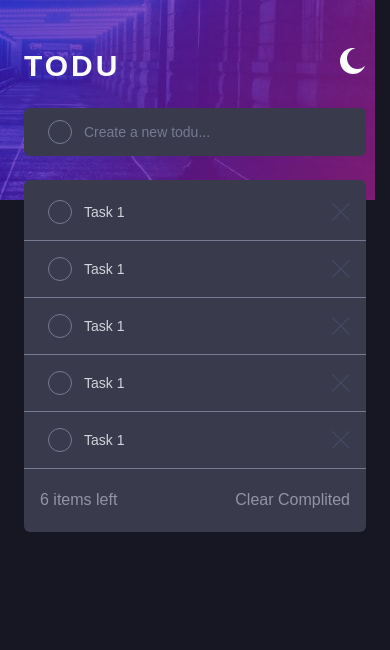
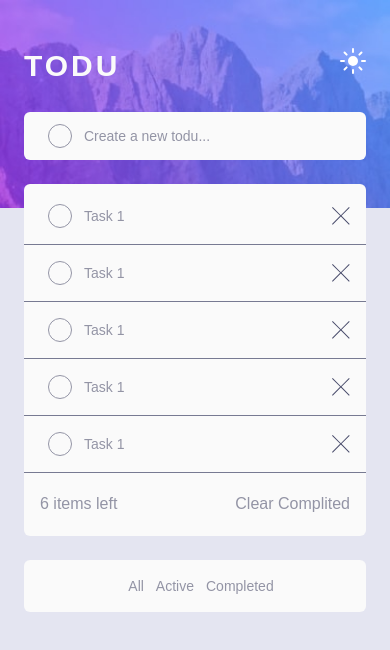
Before and after one commit to GrzegorzBanaszak/todo_graphql, a React (Create React App) app in the folder client/: page / in a window 390 px wide. Shown: the top 650 px of the page. Built offline with nearby package versions, Linux system fonts and the light colour scheme.

Commit message:
Thebe toggle on mobile and desktop

```diff
--- a/client/src/App.js
+++ b/client/src/App.js
@@ -1,12 +1,61 @@
 import AddTask from "./components/AddTask";
-import light from "./images/bg-mobile-light.jpg";
-import dark from "./images/bg-mobile-dark.jpg";
+import lightMobile from "./images/bg-mobile-light.jpg";
+import darkMobile from "./images/bg-mobile-dark.jpg";
+import lightDesktop from "./images/bg-desktop-light.jpg";
+import darkDesktop from "./images/bg-desktop-dark.jpg";
 import lightIcon from "./images/icon-sun.svg";
 import darkIcon from "./images/icon-moon.svg";
 import { useState } from "react";
 import TaskList from "./components/TaskList";
+import TypeSelect from "./components/TypeSelect";
+import { useEffect } from "react";
 function App() {
-  const [theme, setTheme] = useState(false);
+  const [theme, setTheme] = useState(true);
+  const [banner, setBanner] = useState(null);
+
+  const changeBannerImage = () => {
+    if (window.innerWidth > 1024) {
+      if (theme) {
+        setBanner(lightDesktop);
+      } else {
+        setBanner(darkDesktop);
+      }
+    } else {
+      if (theme) {
+        setBanner(lightMobile);
+      } else {
+        setBanner(darkMobile);
+      }
+    }
+  };
+
+  const onThemeChange = () => {
+    setTheme((prev) => !prev);
+    if (window.innerWidth > 1024) {
+      if (!theme) {
+        setBanner(lightDesktop);
+      } else {
+        setBanner(darkDesktop);
+      }
+    } else {
+      if (!theme) {
+        setBanner(lightMobile);
+      } else {
+        setBanner(darkMobile);
+      }
+    }
+  };
+  useEffect(() => {
+    if (banner === null) {
+      changeBannerImage();
+    }
+    window.addEventListener("resize", changeBannerImage);
+
+    return () => {
+      window.removeEventListener("resize", changeBannerImage);
+    };
+  }, []);
+
   return (
     <main
       className={`w-full h-screen relative ${
@@ -14,21 +63,22 @@ function App() {
       }`}
     >
       <div>
-        <img src={theme ? light : dark} alt="banner" />
+        <img className="w-full" src={banner} alt="banner" />
       </div>
-      <div className="absolute top-12 left-6 right-6">
+      <div className="absolute top-12 left-6 right-6 md:top-1/2 md:left-1/2 md:transform md:-translate-x-1/2 md:-translate-y-1/2 max-w-screen-sm">
         <header className="flex justify-between text-veryLightGray text-3xl">
           <h2 className="font-bold tracking-widest">TODU</h2>
           <div>
             <img
               src={theme ? lightIcon : darkIcon}
               alt="toggle"
-              onClick={() => setTheme((prev) => !prev)}
+              onClick={onThemeChange}
             />
           </div>
         </header>
         <AddTask theme={theme} />
-        <TaskList />
+        <TaskList theme={theme} />
+        <TypeSelect theme={theme} />
       </div>
     </main>
   );
--- a/client/src/components/AddTask.js
+++ b/client/src/components/AddTask.js
@@ -3,7 +3,7 @@ import React from "react";
 const AddTask = ({ theme }) => {
   return (
     <div
-      className={`flex mt-6 ${
+      className={`flex mt-7 ${
         theme ? "bg-veryLightGray" : "bg-veryDarkDesaturatedBlueDark"
       } p-3 rounded-md space-x-3 items-center`}
     >
--- a/client/src/components/TaskList.js
+++ b/client/src/components/TaskList.js
@@ -8,7 +8,7 @@ const TaskList = ({ theme }) => {
         theme ? "bg-veryLightGray" : "bg-veryDarkDesaturatedBlueDark"
       } py-1 rounded-md`}
     >
-      <div className="h-72 overflow-scroll">
+      <div className="h-72 overflow-scroll md:overflow-x-hidden">
         <Task theme={theme} />
         <Task theme={theme} />
         <Task theme={theme} />
--- /dev/null
+++ b/client/src/components/TypeSelect.js
@@ -0,0 +1,35 @@
+import React from "react";
+
+const TypeSelect = ({ theme }) => {
+  return (
+    <div
+      className={`flex justify-center mt-6 ${
+        theme ? "bg-veryLightGray" : "bg-veryDarkDesaturatedBlueDark"
+      } py-4 rounded-md`}
+    >
+      <p
+        className={` bg-transparent text-sm ml-3 ${
+          theme ? "text-darkGrayishBlue" : "text-lightGrayishBlue"
+        }`}
+      >
+        All
+      </p>
+      <p
+        className={` bg-transparent text-sm ml-3 ${
+          theme ? "text-darkGrayishBlue" : "text-lightGrayishBlue"
+        }`}
+      >
+        Active
+      </p>
+      <p
+        className={` bg-transparent text-sm ml-3 ${
+          theme ? "text-darkGrayishBlue" : "text-lightGrayishBlue"
+        }`}
+      >
+        Completed
+      </p>
+    </div>
+  );
+};
+
+export default TypeSelect;
--- a/client/tailwind.config.js
+++ b/client/tailwind.config.js
@@ -23,7 +23,7 @@ module.exports = {
         lightGrayishBlueDarkHover: "hsl(236, 33%, 92%)",
         darkGrayishBlueDark: "hsl(234, 11%, 52%)",
         veryDarkGrayishBlueDark: "hsl(233, 14%, 35%)",
-        veryDarkDesaturatedBlueDark: "hsl(237, 14%, 26%)",
+        veryDarkDesaturatedBlueDark: "#25273c",
       },
     },
   },
```
